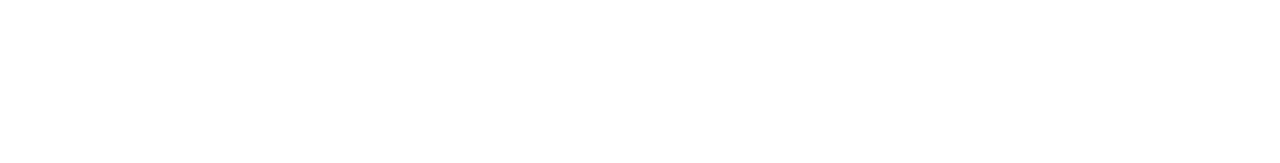
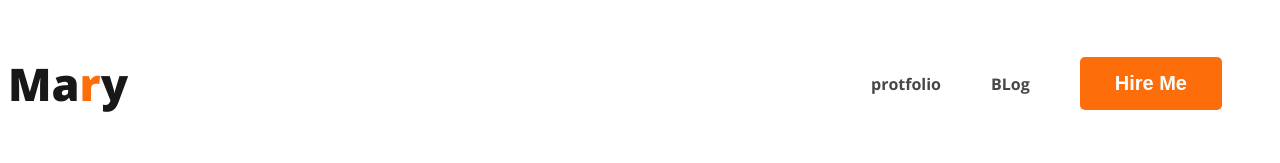
Before and after one commit to arifulislam12233/devoloper-protfolio, a plain HTML site: page index.html in a window 1280 px wide. Drawn offline with nearby package versions, Linux system fonts and the light colour scheme.

Commit message:
added nav

```diff
--- a/index.html
+++ b/index.html
@@ -5,10 +5,22 @@
     <meta name="viewport" content="width=device-width, initial-scale=1.0">
     <title>devoloper protfolio
     </title>
+    <link rel="preconnect" href="https://fonts.googleapis.com">
+<link rel="preconnect" href="https://fonts.gstatic.com" crossorigin>
+<link href="https://fonts.googleapis.com/css2?family=Open+Sans:ital,wght@0,700;0,800;1,600&display=swap" rel="stylesheet">
+
+    <link rel="stylesheet" href="styles/protfolio.css">
 </head>
 <body>
     <header>
-
+        <nav>
+            <h3 class="nav-title">Ma<span class="text-primary">r</span>y</h3>
+            <ul>
+                <li><a href="">protfolio</a></li>
+                <li><a href="">BLog</a></li>
+                <li><button class="button-primary">Hire Me</button></li>
+            </ul>
+        </nav>
     </header>
         <main>
 
--- /dev/null
+++ b/styles/protfolio.css
@@ -0,0 +1,41 @@
+/* common shared styles */
+body{
+    font-family: 'Open Sans', sans-serif;
+}
+.text-primary{
+color: #FD6E0A;
+}
+.button-primary{
+    border-radius: 5px;
+background: #FD6E0A;
+border: 0;
+color: #FFF;
+font-size: 20px;
+font-weight: 700;
+padding: 15px 35px;
+}
+
+/* nav related styles */
+nav{
+    display: flex;
+    justify-content: space-between;
+    align-items: center;
+}
+.nav-title{
+    color:  #181818;
+font-size: 45px;
+font-style: normal;
+font-weight: 800;
+}
+nav > ul{
+    display: flex;
+    align-items: center;
+}
+nav li {
+    list-style: none;
+    margin-right: 50px;
+}
+nav a{
+    text-decoration: none;
+    color: #474747
+}
```
